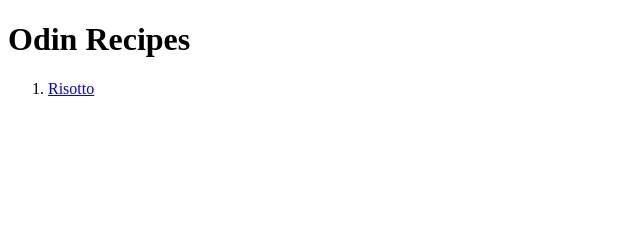
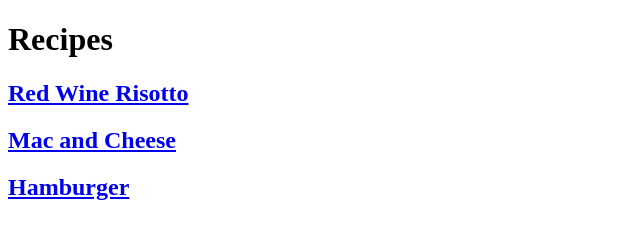
Before and after one commit to lucashatum/odin-recipes, a plain HTML site: page index.html in a window 1280 px wide. Shown: the whole page, without its empty margins (0-640 px from the left). Drawn offline with Linux system fonts and the light colour scheme.

Commit message:
index.html

```diff
--- a/index.html
+++ b/index.html
@@ -5,9 +5,9 @@
         <meta charset="utf-8">
     </head>
     <body>
-        <h1>Odin Recipes</h1>
-        <ol>
-            <li><a href="recipes/risotto.html">Risotto</a></li>
-        </ol>
+        <h1>Recipes</h1>
+        <h2><a href="recipes/risotto.html">Red Wine Risotto</a></h2>
+        <h2><a href="#">Mac and Cheese</a></h2>
+        <h2><a href="#">Hamburger</a></h2>
     </body>
 </hmtl>
```
